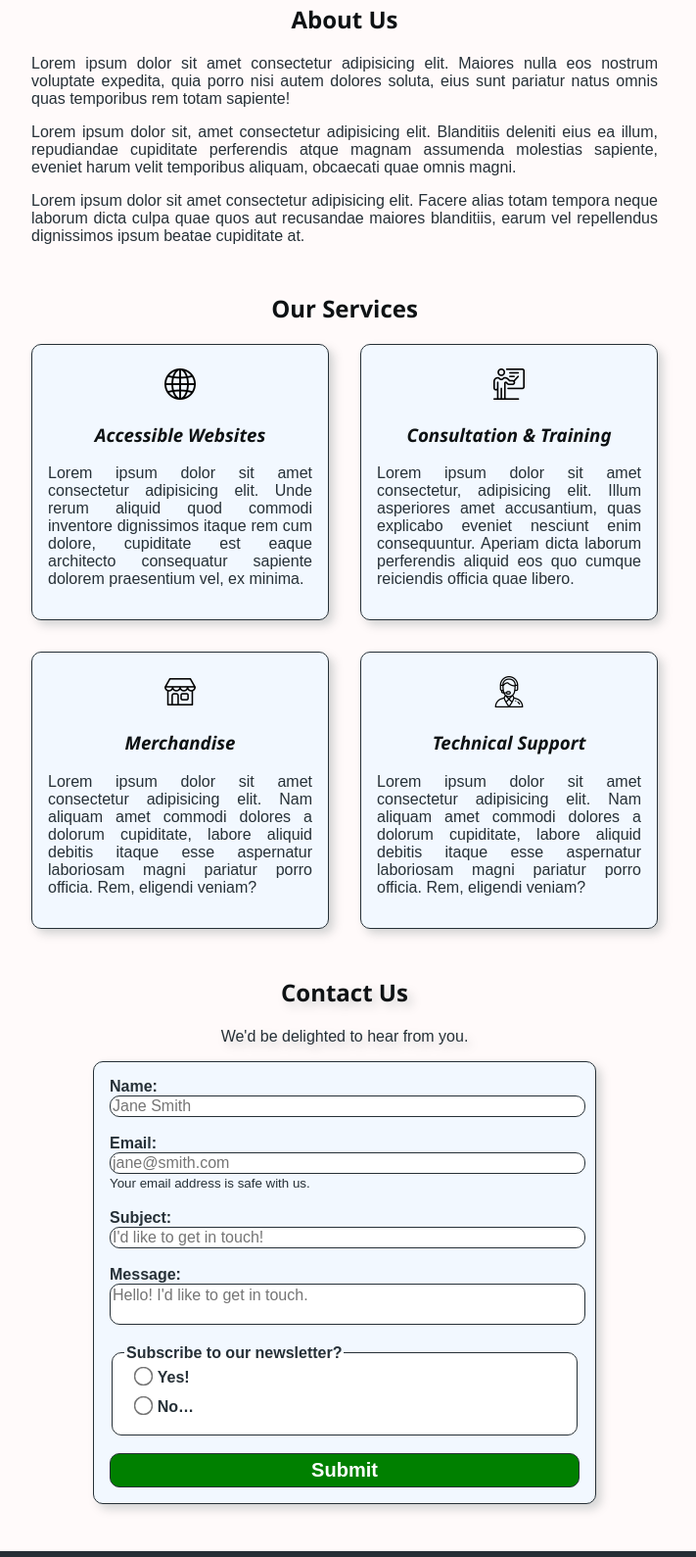
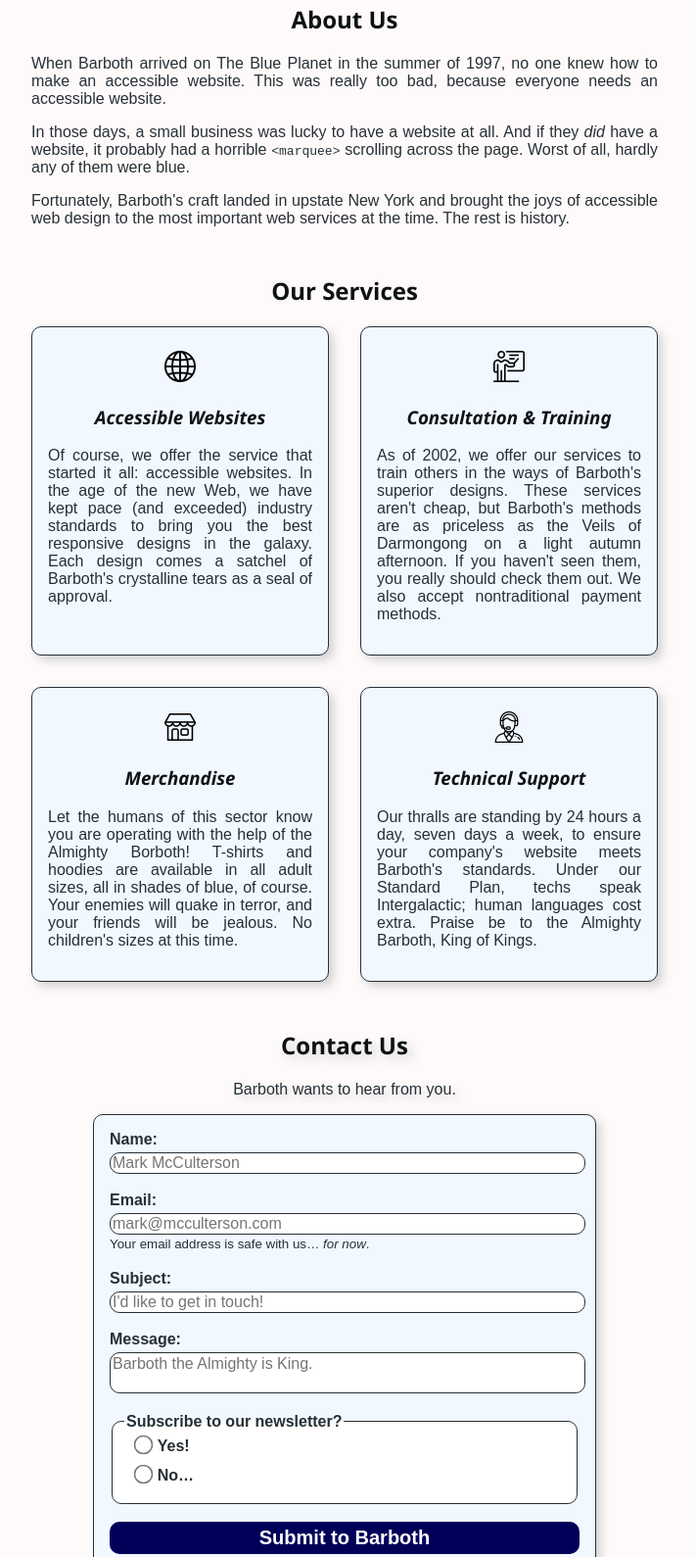
Before and after one commit to hirekarl/sba_02_accessibility, a plain HTML site: page index.html in a window 1280 px wide. Shown: the part 738-2327 px from the top of the page at 98% size, without its empty margins (288-999 px from the left). Drawn offline with Linux system fonts and the light colour scheme.

Commit message:
Project as of 2025-06-08 11:11pm

```diff
--- a/index.html
+++ b/index.html
@@ -1,3 +1,5 @@
+<!-- Image attributions in README.md -->
+
 <!DOCTYPE html>
 <html lang="en">
   <head>
@@ -27,7 +29,10 @@
             <li><a href="#contact">Contact</a></li>
           </div>
         </ul>
-        <button id="hamburger-toggle" class="hamburger" aria-label="Menu Toggle">
+        <button
+          id="hamburger-toggle"
+          class="hamburger"
+          aria-label="Menu Toggle">
           <div class="svg-wrap icon-open" id="icon-open">
             <div class="icon-open">
               <svg
@@ -78,7 +83,7 @@
             <p class="prompt">
               Ready to take your accessible web projects to the next level?
             </p>
-            <a href="#about"><button id="lets-go">Let's go!</button></a>
+            <a href="#about"><button id="lets-go" role="button" aria-label="About">Let's go!</button></a>
           </div>
         </div>
       </section>
@@ -87,21 +92,22 @@
       <section id="about">
         <h2>About Us</h2>
         <p class="about-p justify">
-          Lorem ipsum dolor sit amet consectetur adipisicing elit. Maiores nulla
-          eos nostrum voluptate expedita, quia porro nisi autem dolores soluta,
-          eius sunt pariatur natus omnis quas temporibus rem totam sapiente!
+          When Barboth arrived on The Blue Planet in the summer of
+          <date datetime="1997">1997</date>, no one knew how to make an
+          accessible website. This was really too bad, because everyone needs an
+          accessible website.
         </p>
         <p class="about-p justify">
-          Lorem ipsum dolor sit, amet consectetur adipisicing elit. Blanditiis
-          deleniti eius ea illum, repudiandae cupiditate perferendis atque
-          magnam assumenda molestias sapiente, eveniet harum velit temporibus
-          aliquam, obcaecati quae omnis magni.
+          In those days, a small business was lucky to have a website at all.
+          And if they
+          <em>did</em> have a website, it probably had a horrible
+          <code>&lt;marquee&gt;</code>
+          scrolling across the page. Worst of all, hardly any of them were blue.
         </p>
         <p class="about-p justify">
-          Lorem ipsum dolor sit amet consectetur adipisicing elit. Facere alias
-          totam tempora neque laborum dicta culpa quae quos aut recusandae
-          maiores blanditiis, earum vel repellendus dignissimos ipsum beatae
-          cupiditate at.
+          Fortunately, Barboth's craft landed in upstate New York and brought
+          the joys of accessible web design to the most important web services
+          at the time. The rest is history.
         </p>
       </section>
       <section id="services">
@@ -116,10 +122,11 @@
             </div>
             <h3>Accessible Websites</h3>
             <p class="justify">
-              Lorem ipsum dolor sit amet consectetur adipisicing elit. Unde
-              rerum aliquid quod commodi inventore dignissimos itaque rem cum
-              dolore, cupiditate est eaque architecto consequatur sapiente
-              dolorem praesentium vel, ex minima.
+              Of course, we offer the service that started it all: accessible
+              websites. In the age of the new Web, we have kept pace (and
+              exceeded) industry standards to bring you the best responsive
+              designs in the galaxy. Each design comes a satchel of Barboth's
+              crystalline tears as a seal of approval.
             </p>
           </div>
           <div class="services-card">
@@ -131,10 +138,12 @@
             </div>
             <h3>Consultation &amp; Training</h3>
             <p class="justify">
-              Lorem ipsum dolor sit amet consectetur, adipisicing elit. Illum
-              asperiores amet accusantium, quas explicabo eveniet nesciunt enim
-              consequuntur. Aperiam dicta laborum perferendis aliquid eos quo
-              cumque reiciendis officia quae libero.
+              As of <date datetime="2002">2002</date>, we offer our services to
+              train others in the ways of Barboth's superior designs. These
+              services aren't cheap, but Barboth's methods are as priceless as
+              the Veils of Darmongong on a light autumn afternoon. If you
+              haven't seen them, you really should check them out. We also
+              accept nontraditional payment methods.
             </p>
           </div>
           <div class="services-card">
@@ -143,10 +152,11 @@
             </div>
             <h3>Merchandise</h3>
             <p class="justify">
-              Lorem ipsum dolor sit amet consectetur adipisicing elit. Nam
-              aliquam amet commodi dolores a dolorum cupiditate, labore aliquid
-              debitis itaque esse aspernatur laboriosam magni pariatur porro
-              officia. Rem, eligendi veniam?
+              Let the humans of this sector know you are operating with the help
+              of the Almighty Borboth! T-shirts and hoodies are available in all
+              adult sizes, all in shades of blue, of course. Your enemies will
+              quake in terror, and your friends will be jealous. No children's
+              sizes at this time.
             </p>
           </div>
           <div class="services-card">
@@ -158,17 +168,17 @@
             </div>
             <h3>Technical Support</h3>
             <p class="justify">
-              Lorem ipsum dolor sit amet consectetur adipisicing elit. Nam
-              aliquam amet commodi dolores a dolorum cupiditate, labore aliquid
-              debitis itaque esse aspernatur laboriosam magni pariatur porro
-              officia. Rem, eligendi veniam?
+              Our thralls are standing by 24 hours a day, seven days a week, to
+              ensure your company's website meets Barboth's standards. Under our
+              Standard Plan, techs speak Intergalactic; human languages cost
+              extra. Praise be to the Almighty Barboth, King of Kings.
             </p>
           </div>
         </div>
       </section>
       <section id="contact">
         <h2>Contact Us</h2>
-        <p class="center">We'd be delighted to hear from you.</p>
+        <p class="center">Barboth wants to hear from you.</p>
         <form action="post" role="form" netlify>
           <label for="name">Name:</label>
           <br />
@@ -176,7 +186,7 @@
             type="text"
             name="name"
             id="name"
-            placeholder="Jane Smith"
+            placeholder="Mark McCulterson"
             required />
           <br /><br />
           <label for="email">Email:</label>
@@ -185,11 +195,13 @@
             type="email"
             name="email"
             id="email"
-            placeholder="jane@smith.com"
+            placeholder="mark@mcculterson.com"
             aria-describedby="email-help"
             required />
           <br />
-          <small id="email-help">Your email address is safe with us.</small>
+          <small id="email-help"
+            >Your email address is safe with us&hellip; <em>for now</em>.</small
+          >
           <br /><br />
           <label for="subject">Subject:</label>
           <br />
@@ -205,7 +217,7 @@
           <textarea
             name="message"
             id="message"
-            placeholder="Hello! I'd like to get in touch."
+            placeholder="Barboth the Almighty is King."
             required></textarea>
           <br />
           <fieldset class="newsletter">
@@ -225,20 +237,27 @@
             <label for="newsletter-no">No&hellip;</label>
           </fieldset>
           <br />
-          <input type="submit" value="Submit" />
+          <input type="submit" value="Submit to Barboth" />
         </form>
       </section>
     </main>
     <footer>
       <div class="social-icons">
         <div class="social-icon">
-          <a href="#"><img src="./img/facebook-app-symbol.png" alt="Facebook symbol."></a>
+          <a href="#" aria-label="Facebook"
+            ><img src="./img/facebook-app-symbol.png" alt="Facebook symbol."
+          /></a>
         </div>
         <div class="social-icon">
-          <a href="#"><img src="./img/instagram.png" alt="Instagram symbol."></a>
+          <a href="#" aria-label="Instagram"
+            ><img src="./img/instagram.png" alt="Instagram symbol."
+          /></a>
         </div>
       </div>
-      <small>Copyright &copy; 2025 Accessible Design Co.<br />A subsidiary of Cult of Barboth, Ltd.</small>
+      <small
+        >Copyright &copy; 2025 Accessible Design Co.<br />A subsidiary of Cult
+        of Barboth, Ltd.</small
+      >
     </footer>
     <script src="./static/js/app.js"></script>
   </body>
--- a/main.css
+++ b/main.css
@@ -1,4 +1,8 @@
-body, html, header {
+html, body {
+    width: 100%;
+}
+
+html, body, header {
     margin: unset;
     padding-top: 0;
     font-family: Arial, Helvetica, sans-serif;
@@ -62,7 +66,7 @@ header {
 .navbar .company-name {
     /* font-family: 'Segoe UI', Tahoma, Geneva, Verdana, sans-serif;
     font-weight: bold; */
-    background-color: maroon;
+    background-color: #000059;
     display: inline-block;
     text-decoration: none;
     padding: 1em;
@@ -163,7 +167,10 @@ h1 {
     font-style: italic;
     vertical-align: center;
     filter: drop-shadow(5px 5px 5px lightgray);
-    padding: 0;
+    padding-top: 0;
+    padding-bottom: 0;
+    padding-left: 1em;
+    padding-right: 1em;
     margin-top: 0.25em;
     margin-bottom: 0.25em;
 }
@@ -185,11 +192,13 @@ h3 {
 .prompt {
     font-weight: bold;
     font-size: 1.25em;
+    padding-left: 2em;
+    padding-right: 2em;
 }
 
 #lets-go {
     font-size: 1.25em;
-    background-color: green;
+    background-color: #000059;
     color: #fffafa;
     font-weight: bold;
     padding-left: 1em;
@@ -202,7 +211,7 @@ h3 {
 }
 
 #lets-go:hover {
-    background-color: yellowgreen;
+    background-color: #0000d9;
     text-shadow: 2px 2px #263037;
     font-style: italic;
 }
@@ -215,6 +224,12 @@ h3 img {
 
 #about, #services, #contact {
     width: 50%;
+}
+
+@media screen and (max-width: 480px) {
+    #about, #services, #contact {
+        width: 75%;
+    }
 }
 
 /* About */
@@ -279,7 +294,7 @@ form {
 
 @media screen and (max-width: 480px) {
     form {
-        width: 100%;
+        width: 75%;
     }
 }
 
@@ -308,7 +323,7 @@ input[type=text], input[type=email], textarea {
 }
 
 input[type=submit] {
-    background-color: green;
+    background-color: #000059;
     color: white;
     font-family: Arial, Helvetica, sans-serif;
     font-size: 1.25em;
@@ -316,9 +331,15 @@ input[type=submit] {
     margin: 0 auto;
     padding-top: 0.25em;
     padding-bottom: 0.25em;
-    border: 1px solid #263037;
+    border: none;
     border-radius: 10px;
     width: 100%;
+}
+
+input[type=submit]:hover {
+    background-color: #0000d9;
+    font-style: italic;
+    text-shadow: 2px 2px #263037;
 }
 
 input[type=radio] {
@@ -332,6 +353,8 @@ textarea {
 }
 
 label {
+    display: inline-block;
+    margin-bottom: 0.25em;
     font-weight: bold;
 }
 
```
Also changed, not shown: 1 other file.
